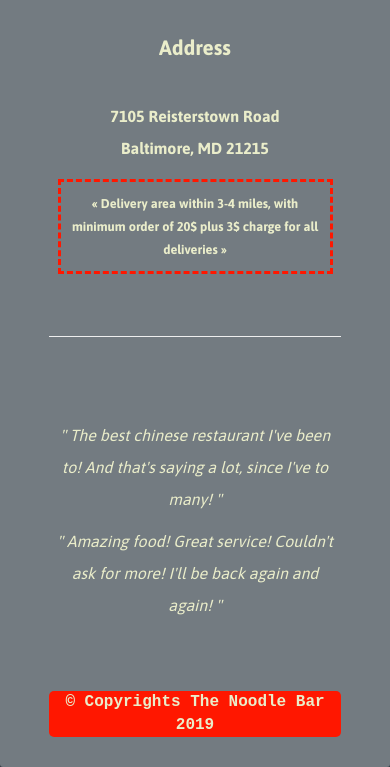
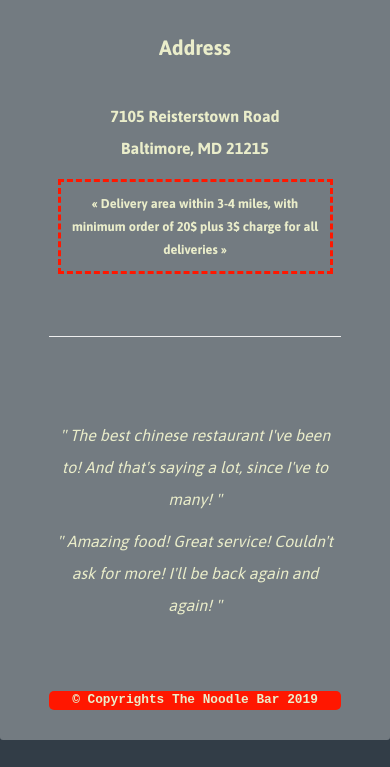
Before and after one commit to Soko9/the-noodle-bar, a plain HTML site: page index.html in a window 390 px wide. Shown: the part 1711-2478 px from the top of the page. After the commit the page ends 2451 px from the top, so only its background shows below. Drawn offline with Linux system fonts and the light colour scheme.

Commit message:
Update styles.css

```diff
--- a/css/styles.css
+++ b/css/styles.css
@@ -813,6 +813,10 @@ h3.menu-item-title {
 		text-align: center;
 	}
 
+	.text-content {
+		font-size: .8em;
+	}
+
 }
 
 
```
